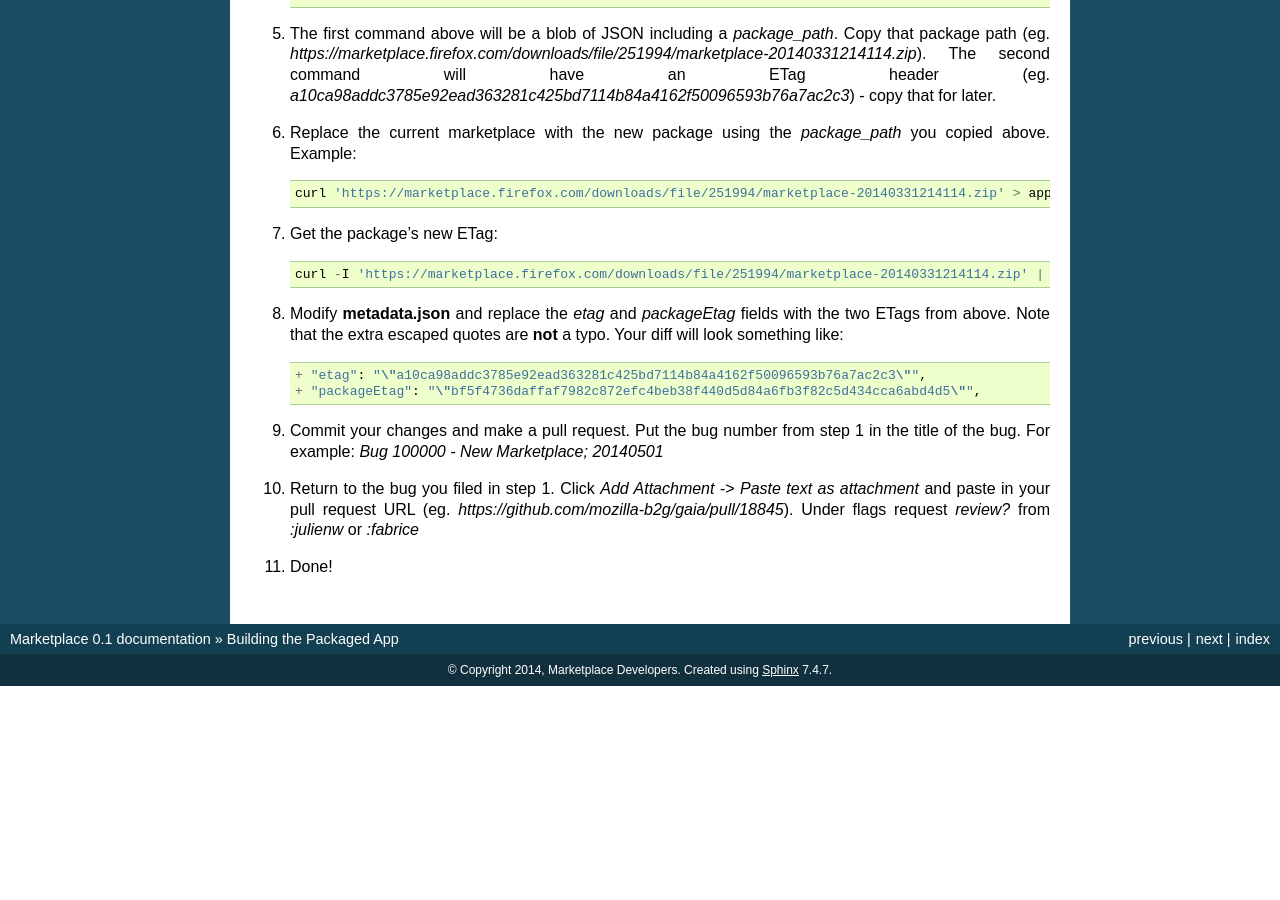
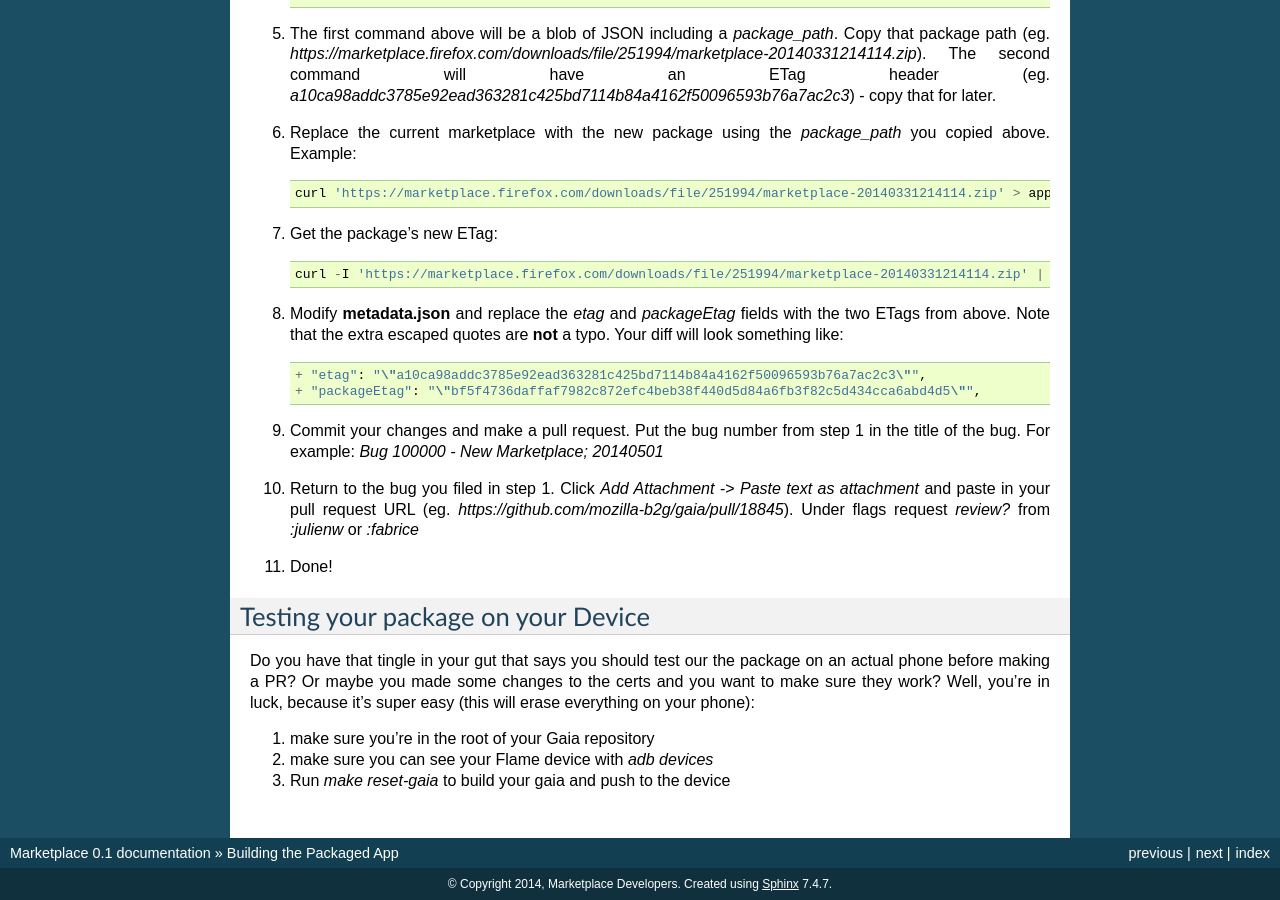
Before and after one commit to mozilla/marketplace-docs, a Sphinx documentation site: the page built from docs/topics/package.rst, in a window 1280 px wide and 900 px high, scrolled down 1561 px. Built offline with Sphinx 7.4.7, drawn with Linux system fonts in a browser that asks for light colours; before the commit the page ends 2247 px from its top, so only the background shows below that; some of the changed text lies outside the part shown.

Commit message:
add instructions for testing packages on a device

```diff
--- a/docs/topics/package.rst
+++ b/docs/topics/package.rst
@@ -125,3 +125,16 @@ These directions assume you have forked `gaia <https://github.com/mozilla-b2g/ga
     *review?* from *:julienw* or *:fabrice*
 
 11) Done!
+
+Testing your package on your Device
+-----------------------------------
+
+Do you have that tingle in your gut that says you should test our the package on an actual phone before making a PR?
+Or maybe you made some changes to the certs and you want to make sure they work?  Well, you're in luck, because
+it's super easy (this will erase everything on your phone):
+
+1) make sure you're in the root of your Gaia repository
+
+2) make sure you can see your Flame device with *adb devices*
+
+3) Run *make reset-gaia* to build your gaia and push to the device
```
